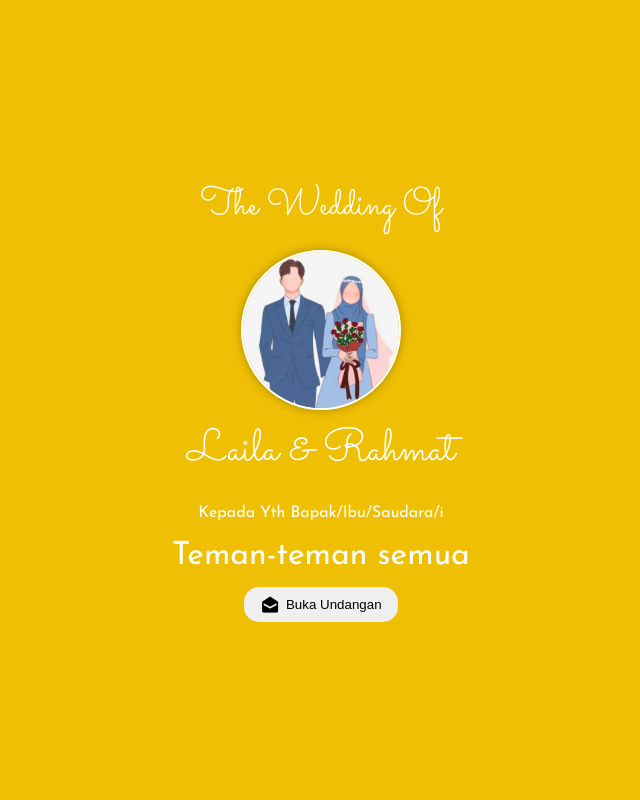
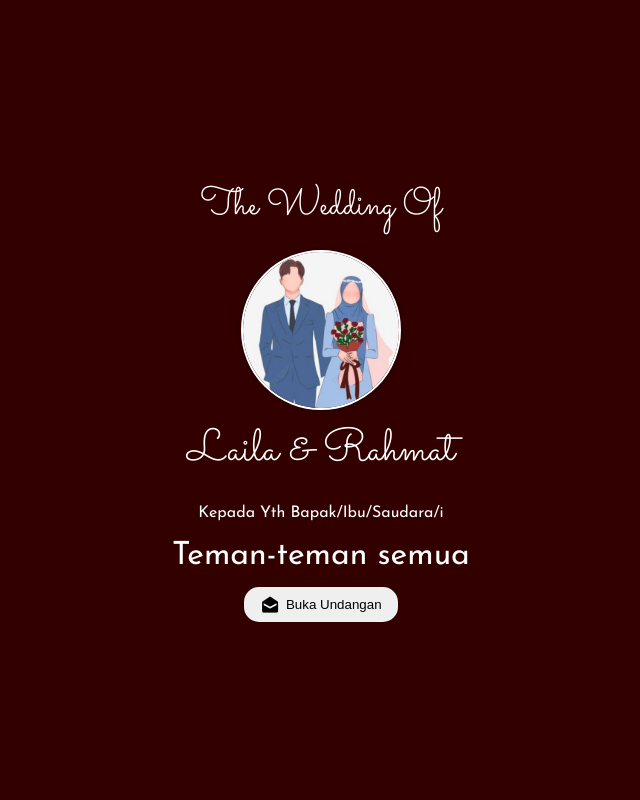
Before and after one commit to acarabaralek/lailadanrahmat, a plain HTML site: page index.html in a window 1280 px wide. Shown: the top 800 px of the page, without its empty margins (319-959 px from the left). Drawn offline with nearby package versions, Linux system fonts and the light colour scheme; no server answers.

Commit message:
Update welcome.css

```diff
--- a/src/css/welcome.css
+++ b/src/css/welcome.css
@@ -6,7 +6,7 @@
     justify-content: center;
     flex-direction: column;
     text-align: center;
-    background-color: #EFBF04;
+    background-color: #330000;
     position: fixed;
     top: 0;
     left: 0;
```
